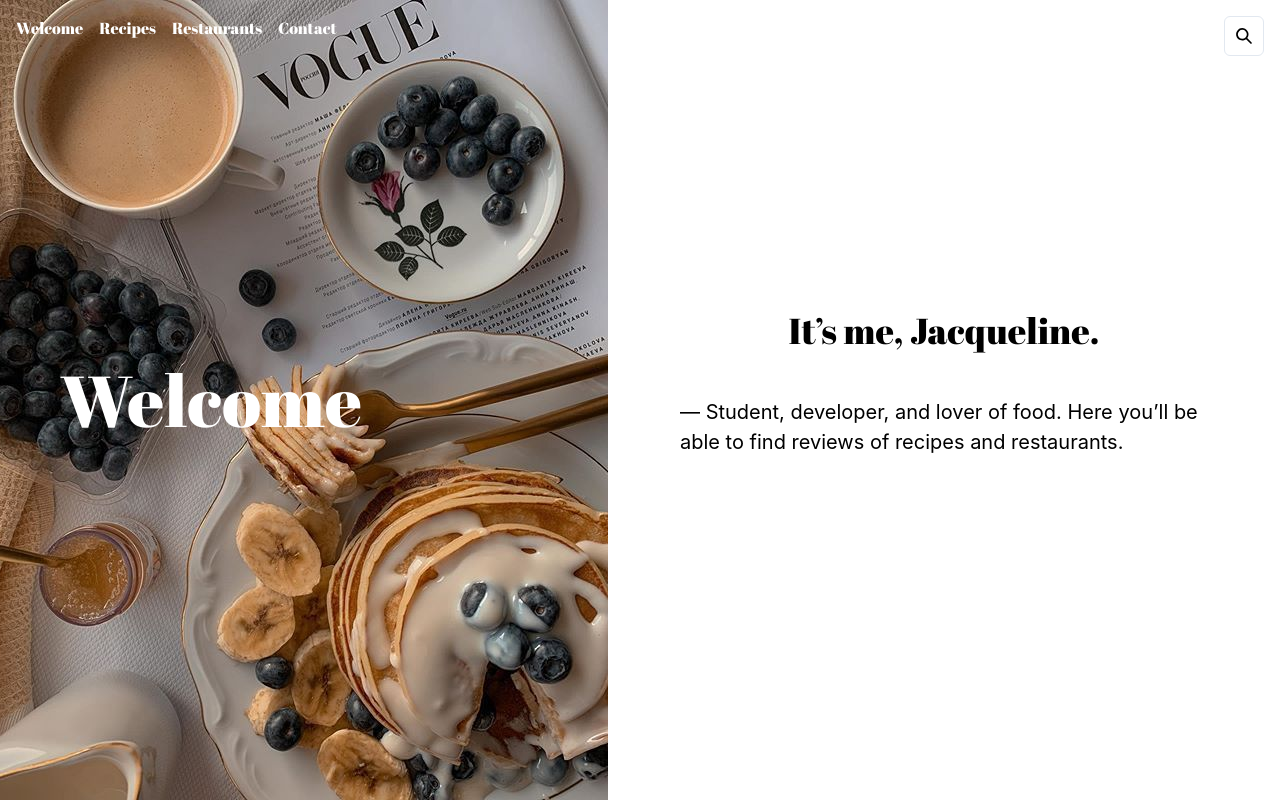
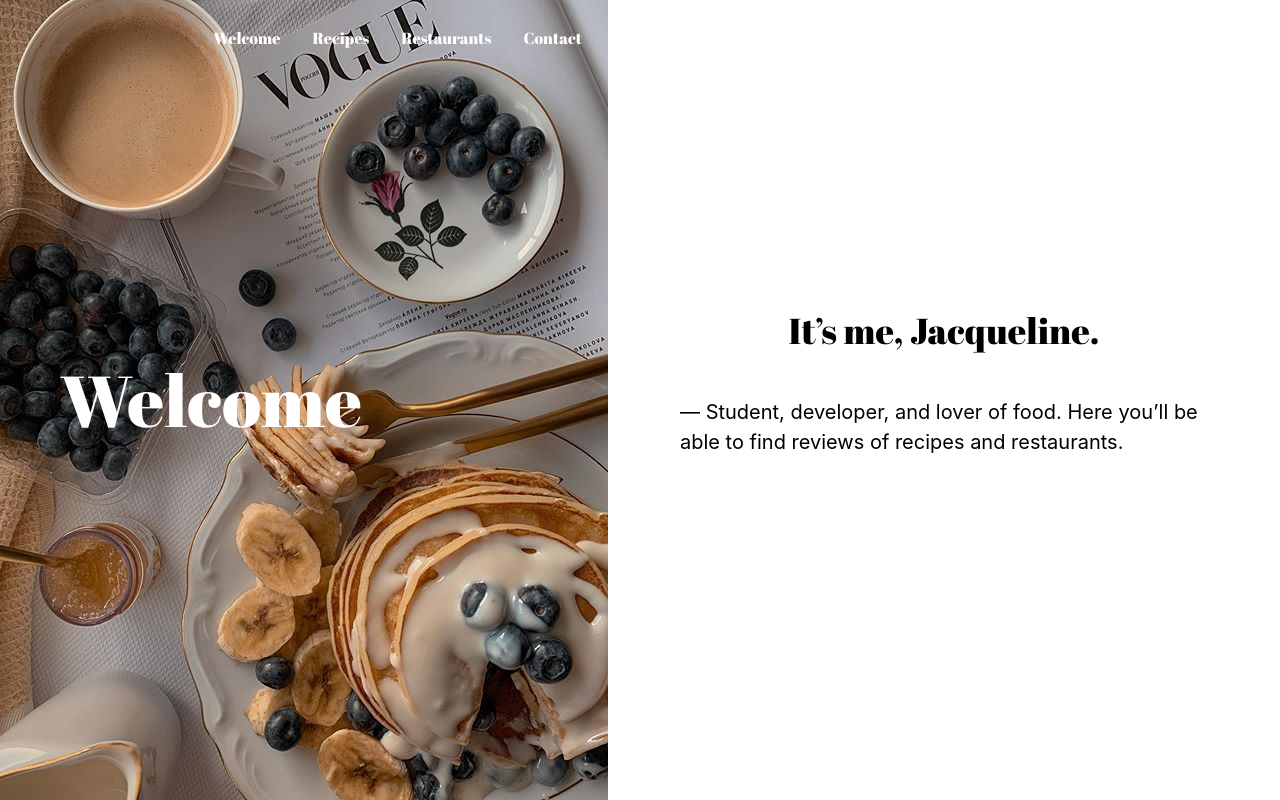
Before and after one commit to honeybunnyo/foodreviews, a React (Vite) app: page / in a window 1280 px wide. Built offline with nearby package versions, Linux system fonts and the light colour scheme.

Commit message:
Added black backgground to drawer when opened :D

```diff
--- a/src/index.css
+++ b/src/index.css
@@ -1,2 +1,2 @@
-/* src/index.css or src/App.css */
+/* Abril Fatface font */
 @import url('https://fonts.googleapis.com/css2?family=Abril+Fatface&display=swap');
--- a/src/pages/Welcome/Welcome.jsx
+++ b/src/pages/Welcome/Welcome.jsx
@@ -2,11 +2,12 @@ import React from 'react';
 import { Box, Flex, Text, VStack, HStack, Link, IconButton, useDisclosure,
   Drawer,
   DrawerBody,
-  DrawerHeader,
   DrawerOverlay,
   DrawerContent,
   DrawerCloseButton, } from '@chakra-ui/react';
 import { SearchIcon, HamburgerIcon} from '@chakra-ui/icons';
+import { NavLink } from 'react-router-dom';
+
 import pancakes from '../../assets/pancakes.jpg';
 
 const Welcome = () => {
@@ -35,17 +36,25 @@ const Welcome = () => {
           <IconButton
             aria-label="Menu"
             icon={<HamburgerIcon />}
-            variant="outline"
+            variant="none"
             color="white"
             display={['block', 'block', 'block', 'none']}
             onClick={onOpen}
           />
-
-            <HStack spacing="4" display={['none', 'none', 'none', 'flex']}>
-              <Link href="#" color="white" fontFamily="Abril Fatface, sans-serif">Welcome</Link>
-              <Link href="#" color="white" fontFamily="Abril Fatface, sans-serif">Recipes</Link>
-              <Link href="#" color="white" fontFamily="Abril Fatface, sans-serif">Restaurants</Link>
-              <Link href="#" color="white" fontFamily="Abril Fatface, sans-serif">Contact</Link>
+            <h1></h1>
+            <HStack spacing="8" display={['none', 'none', 'none', 'flex']} padding={"10px"}>
+              <NavLink to="/" exact activeClassName="active-link">
+                <Link href="#" color="white" fontFamily="Abril Fatface, sans-serif">Welcome</Link>
+              </NavLink>
+              <NavLink to="/recipes" activeClassName="active-link">
+                <Link href="#" color="white" fontFamily="Abril Fatface, sans-serif">Recipes</Link>
+              </NavLink>
+              <NavLink to="/restaurants" activeClassName="active-link">
+                <Link href="#" color="white" fontFamily="Abril Fatface, sans-serif">Restaurants</Link>
+              </NavLink>
+              <NavLink to="/contact" activeClassName="active-link">
+                <Link href="#" color="white" fontFamily="Abril Fatface, sans-serif">Contact</Link>
+              </NavLink>
             </HStack>
           </Flex>
           <Box
@@ -71,15 +80,15 @@ const Welcome = () => {
           p="8"
           bg="white"
         >
-          <IconButton
+          {/* <IconButton
             aria-label="Search"
             icon={<SearchIcon />}
-            variant="outline"
             color={['white', 'white', 'white', 'black']}
             position="absolute"
+            variant="none"
             top="4"
             right="4"
-          />
+          /> */}
           <Text fontSize="4xl" color="black" fontFamily="Abril Fatface, sans-serif">
             It’s me, Jacqueline.
           </Text>
@@ -90,21 +99,28 @@ const Welcome = () => {
       </Flex>
 
       <Drawer isOpen={isOpen} placement="left" onClose={onClose}>
-        <DrawerOverlay>
-          <DrawerContent>
-            <DrawerCloseButton />
+        <DrawerOverlay bg="black">
+          <DrawerContent bg="black">
             <DrawerBody>
-              <VStack spacing="6" marginTop={"30px"}>
-                <Link href="#" onClick={onClose}>Welcome</Link>
-                <Link href="#" onClick={onClose}>Recipes</Link>
-                <Link href="#" onClick={onClose}>Restaurants</Link>
-                <Link href="#" onClick={onClose}>Contact</Link>
+            <DrawerCloseButton  position="absolute" top="4" left="4"/>
+              <VStack spacing="6" marginTop={"60px"} align={"left"}>
+                <NavLink to="/" exact activeClassName="active-link" onClick={onClose} style={{ fontFamily: 'Abril Fatface, sans-serif', fontSize: '24px' }}>
+                  Welcome
+                </NavLink>
+                <NavLink to="/recipes" activeClassName="active-link" onClick={onClose} style={{ fontFamily: 'Abril Fatface, sans-serif', fontSize: '24px' }}>
+                  Recipes
+                </NavLink>
+                <NavLink to="/restaurants" activeClassName="active-link" onClick={onClose} style={{ fontFamily: 'Abril Fatface, sans-serif', fontSize: '24px' }}>
+                  Restaurants
+                </NavLink>
+                <NavLink to="/contact" activeClassName="active-link" onClick={onClose} style={{ fontFamily: 'Abril Fatface, sans-serif', fontSize: '24px' }}>
+                  Contact
+                </NavLink>
               </VStack>
             </DrawerBody>
           </DrawerContent>
         </DrawerOverlay>
       </Drawer>
-
     </Box>
   );
 };
```
